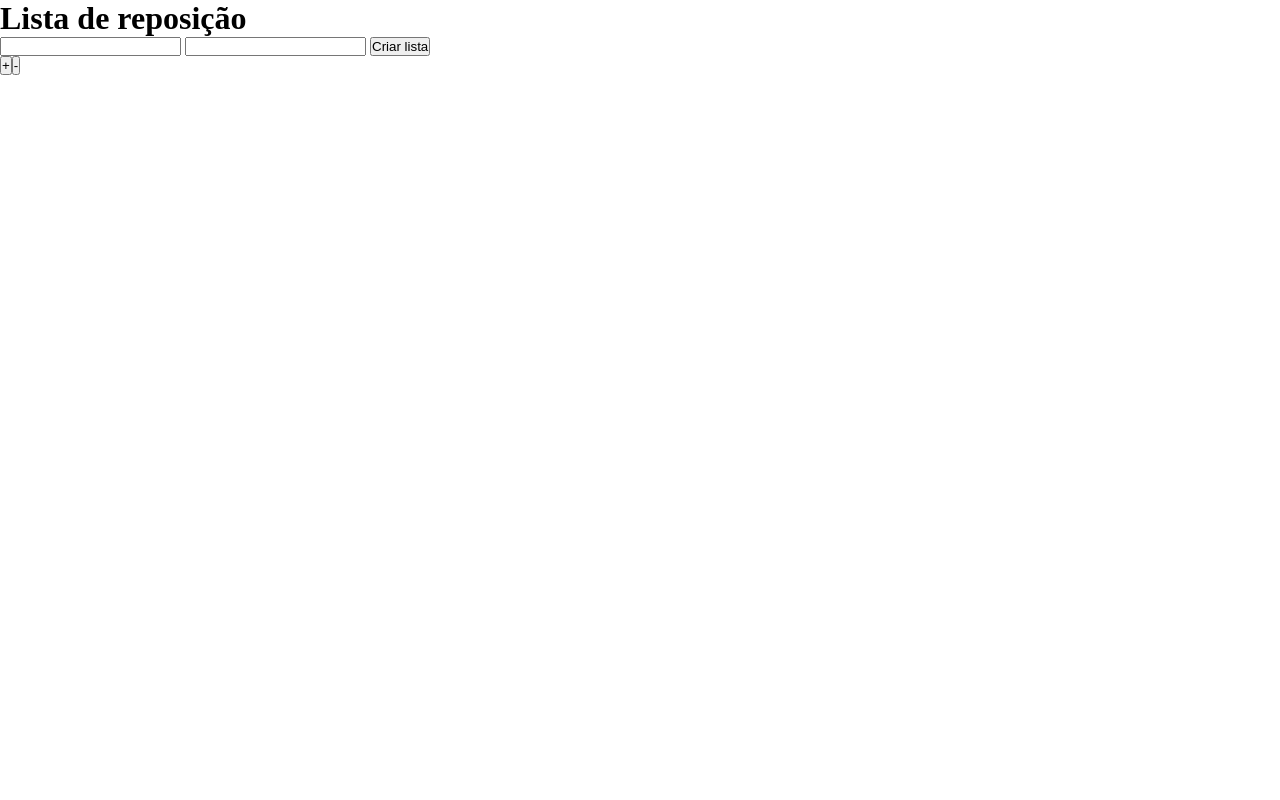
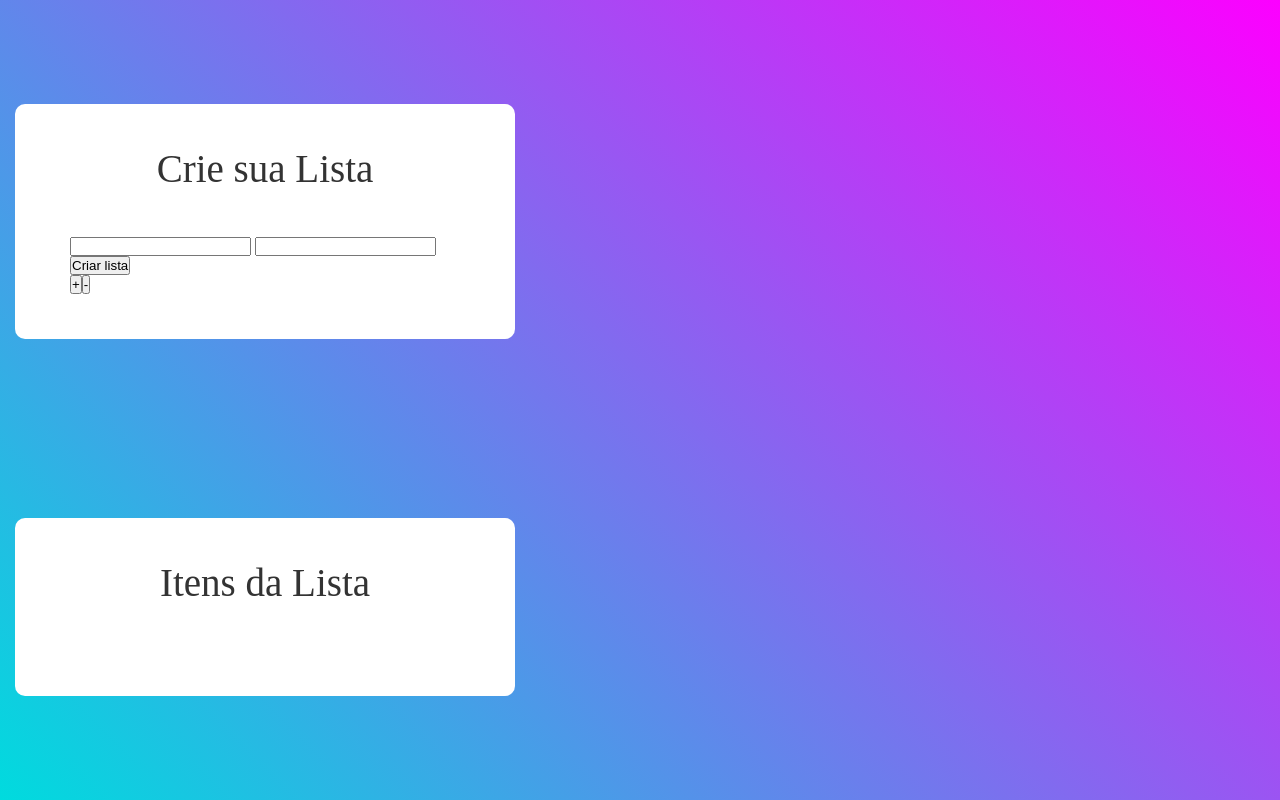
Before and after one commit to BrunooHms/Projeto-Lista-de-Reposi-o-de-loja, a plain HTML site: page index.html in a window 1280 px wide. Drawn offline with Linux system fonts and the light colour scheme.

Commit message:
Versão 0.02 do projeto

```diff
--- a/index.html
+++ b/index.html
@@ -6,12 +6,15 @@
     <meta name="viewport" content="width=device-width, initial-scale=1.0">
     <link rel="stylesheet" type="text/css" href="style.css">
     <script src="script.js"></script>
-    <title>Reposição</title>
+    <title>Lista de Reposição</title>
 </head>
-<h1>Lista de reposição</h1>
-
  <body>
-    <div class="lista">
+    <div class="conteudo">
+        <div class="conteudo2">
+            <span class="titulo">
+                <font style="vertical-align: inherit;"> <font style="vertical-align: inherit;"> Crie sua Lista</font>
+            </font>
+            </span>
     <input list="itensDaLista" id="itens" name="itens" type="text" onfocus="this.value =''";>
     <datalist id="itensDaLista">
         <option value="Agua sanitaria">
@@ -19,23 +22,19 @@
         <option value="Desifetante">
         <option value="Detergente">
     </datalist>
-
    <input id="contagem"  type="number" >
-
-
-
-
    <button onclick="enviar()" id="enviar"  > Criar lista</button> <br>
    <input onclick="adicionar()" type="button" value="+" id="mais"><input onclick="retirar()" type="button" value="-">
         </div>
-
-    <div class="container">
-        <ul id="listaFeita">
-
+            <div class="conteudo-lista">
+            <span class="titulo">
+            <font style="vertical-align: inherit;"> <font style="vertical-align: inherit;"> Itens da Lista</font>
+            </font>
+            </span>
+            <ul id="listaFeita" class="itenslista">
             </ul>
         </div>
-
-
+    </div>
 
  </body>
 </html>
--- a/script.js
+++ b/script.js
@@ -7,10 +7,6 @@ function enviar(){
     list += "<li>" + texto + " " +  contagem  + " " + "UN" +  "</li>";
 
     document.getElementById("listaFeita").innerHTML = list;
-
-
-
-
 
 }
 
--- a/style.css
+++ b/style.css
@@ -3,3 +3,59 @@
     padding: 0;
     box-sizing: border-box;
 }
+
+body {
+    height: 100%;
+    background: linear-gradient(to right, #33ccff 0%, #ff99cc 100% );
+    font-family: Poppins-Regular,sans-serif
+}
+
+.conteudo {
+    width: 100%;
+    min-height: 100vh;
+    display: -webkit-box;
+    display: -webkit-flex;
+    display: -moz-box;
+    display: -ms-flexbox;
+    display: flex;
+    flex-wrap: wrap;
+    justify-content: left;
+    align-items: center;
+    padding: 15px;
+    background: #a64bf4;
+    background: -webkit-linear-gradient(45deg,#00dbde,#fc00ff);
+    background: -o-linear-gradient(45deg,#00dbde,#fc00ff);
+    background: -moz-linear-gradient(45deg,#00dbde,#fc00ff);
+    background: linear-gradient(45deg,#00dbde,#fc00ff)
+}
+
+
+.conteudo2 {
+    width: 500px;
+    background: #fff;
+    border-radius: 10px;
+    overflow: hidden;
+    padding: 42px 55px 45px;
+    margin-right: 335px;
+
+}
+
+.titulo {
+    display: block;
+    font-family: Poppins-Bold;
+    font-size: 39px;
+    color: #333;
+    line-height: 1.2;
+    text-align: center;
+    padding-bottom: 44px
+}
+
+.conteudo-lista{
+
+    width: 500px;
+    background: #fff;
+    border-radius: 10px;
+    overflow: hidden;
+    padding: 42px 55px 45px;
+
+}
```
Lines whose indentation alone changed are shown as unchanged.
